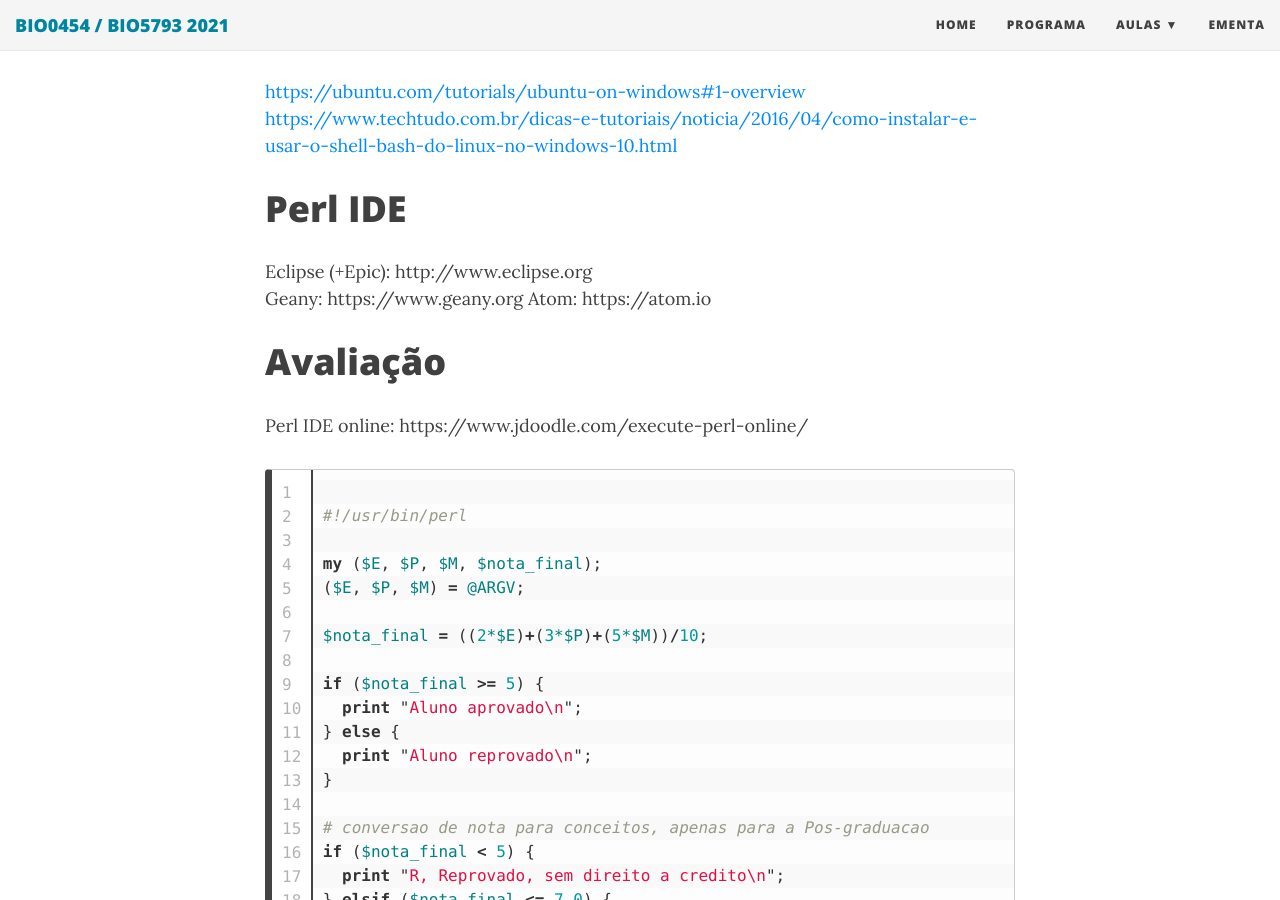
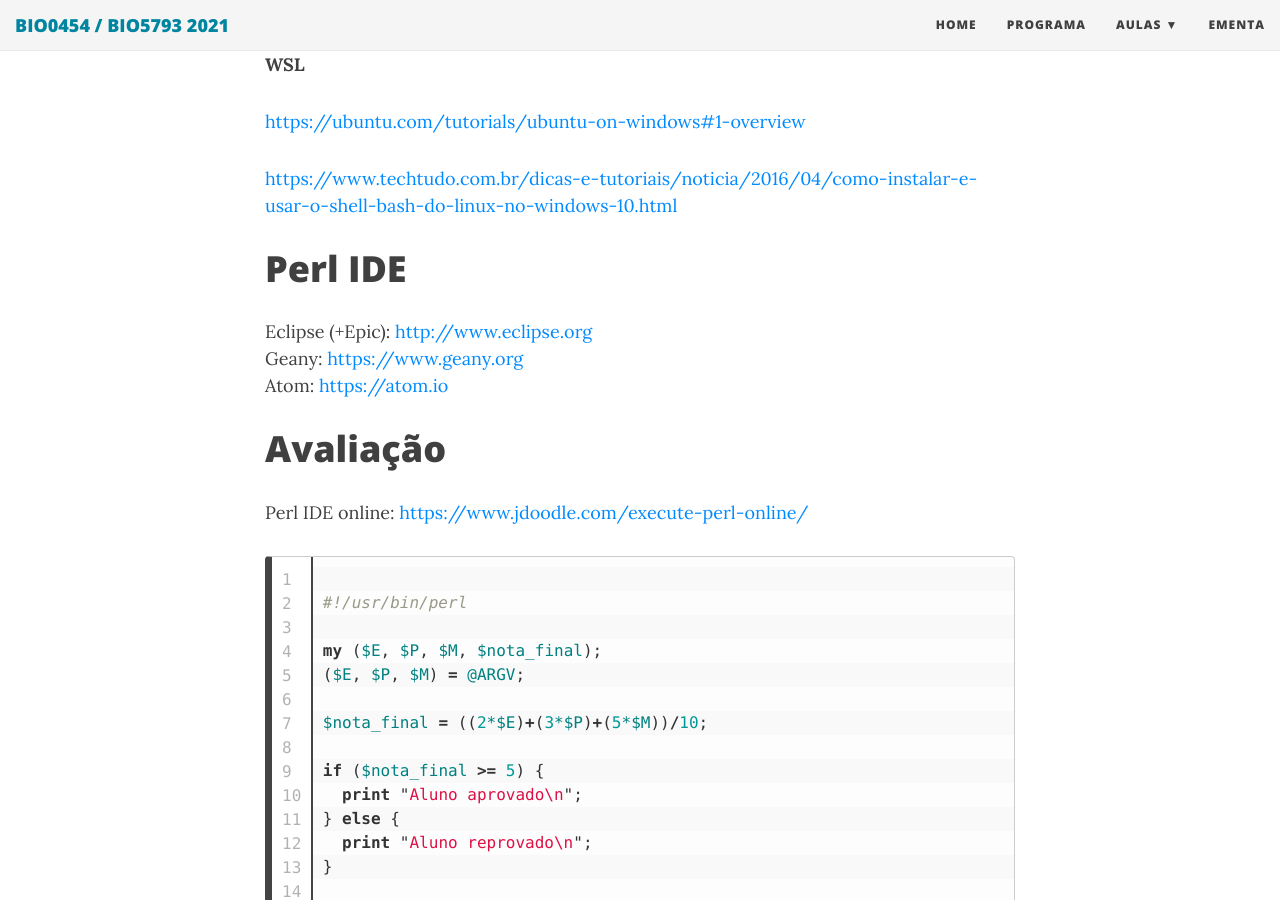
Before and after one commit to tttorres/introprog-copy, a Jekyll site: the page built from _posts/2021-08-19-Aula01.md, in a window 1280 px wide and 900 px high, scrolled down 715 px. Built offline with Jekyll 4.4.1, drawn with Linux system fonts in a browser that asks for light colours; nearby versions of some CDN libraries; part of the change alters nothing that is shown.

```diff
--- a/_posts/2021-08-19-Aula01.md
+++ b/_posts/2021-08-19-Aula01.md
@@ -14,23 +14,25 @@ Links para páginas de recursos e aprendizado de Perl: [http://www.perl.org/](ht
 **Dual boot**
 
 [https://www.mundoubuntu.com.br/tutoriais/instalacao/396-instalacao-facil-do-ubuntu-20-04-lts-no-windows-10-dual-boot](https://www.mundoubuntu.com.br/tutoriais/instalacao/396-instalacao-facil-do-ubuntu-20-04-lts-no-windows-10-dual-boot)
+
 [https://www.softdownload.com.br/como-instalar-ubuntu-dual-boot-windows.html](https://www.softdownload.com.br/como-instalar-ubuntu-dual-boot-windows.html)
 
 **WSL**
 
 [https://ubuntu.com/tutorials/ubuntu-on-windows#1-overview](https://ubuntu.com/tutorials/ubuntu-on-windows#1-overview)
+
 [https://www.techtudo.com.br/dicas-e-tutoriais/noticia/2016/04/como-instalar-e-usar-o-shell-bash-do-linux-no-windows-10.html](https://www.techtudo.com.br/dicas-e-tutoriais/noticia/2016/04/como-instalar-e-usar-o-shell-bash-do-linux-no-windows-10.html]https://ubuntu.com/tutorials/ubuntu-on-windows#1-overview)
 
 
 # Perl IDE
 
-Eclipse (+Epic): http://www.eclipse.org
-Geany: https://www.geany.org
-Atom: https://atom.io
+Eclipse (+Epic): [http://www.eclipse.org](http://www.eclipse.org)
+Geany: [https://www.geany.org](https://www.geany.org)
+Atom: [https://atom.io](https://atom.io)
 
 # Avaliação
 
-Perl IDE online: https://www.jdoodle.com/execute-perl-online/
+Perl IDE online: [https://www.jdoodle.com/execute-perl-online/](https://www.jdoodle.com/execute-perl-online/)
 
 {% highlight perl linenos %}
 #!/usr/bin/perl
```
